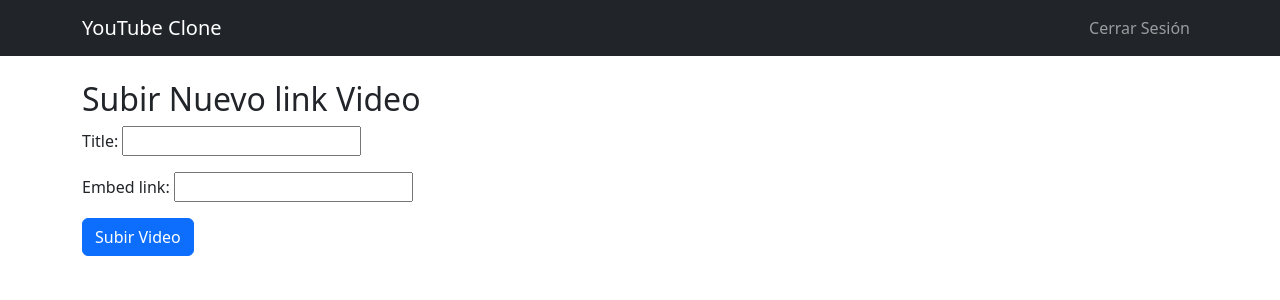
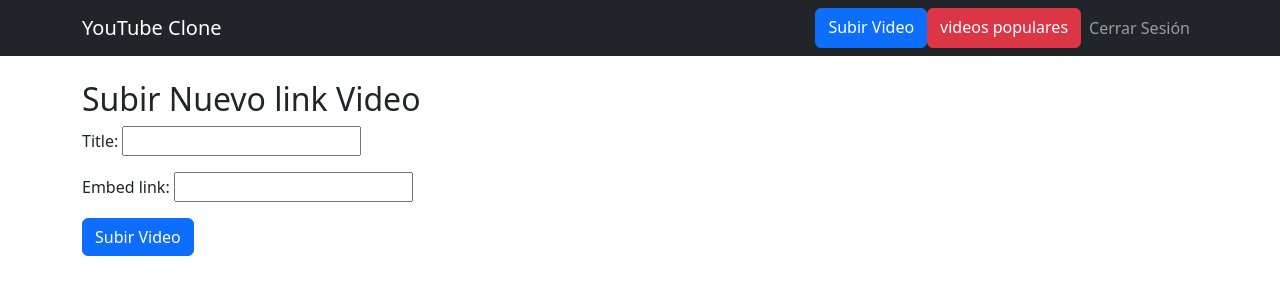
Before and after one commit to juanpablo72/prueba_tecnica_python, a Django app: page /videos/upload/ in a window 1280 px wide. Shown: the top 300 px of the page. Run offline with Django 5.2, Linux system fonts and the light colour scheme; a user stored in the database is signed in.

Commit message:
populary

```diff
--- a/django_app/templates/base.html
+++ b/django_app/templates/base.html
@@ -15,7 +15,8 @@
         <!-- Menú de usuario -->
         <div class="navbar-nav">
           {% if user.is_authenticated %}
-
+          <a class="btn btn-primary" href="{% url 'upload_video' %}">Subir Video</a>
+         <a class="btn btn-danger" href="{% url 'popular_videos' %}">videos populares</a>
           <a class="nav-link" href="{% url 'logout' %}">Cerrar Sesión</a>
           {% else %}
           <a class="nav-link" href="{% url 'login' %}">Iniciar Sesión</a>
--- a/django_app/templates/videos/list.html
+++ b/django_app/templates/videos/list.html
@@ -1,5 +1,5 @@
-{% extends 'base.html' %} {% block title %}Todos los Videos{% endblock %} {%
-block content %}
+{% extends 'base.html' %} {% block title %}Todos los Videos{% endblock %}
+{%block content %}
 <h2>Videos Recientes</h2>
 <div class="row">
   {% for video in videos %}
--- a/django_app/videos/urls.py
+++ b/django_app/videos/urls.py
@@ -2,6 +2,7 @@ from django.urls import path
 from . import views
 
 urlpatterns = [
+    path('popular/', views.popular_videos, name='popular_videos'),#videos populares
     path('upload/', views.upload_video, name='upload_video'),#cargar videos
     path('video/<int:video_id>/', views.video_detail, name='video_detail'),#detalle de videos
     path('video/<int:video_id>/like/', views.like_video, name='like_video'),#like de videos
--- a/django_app/videos/views.py
+++ b/django_app/videos/views.py
@@ -5,16 +5,16 @@ from .forms import *
 from django.shortcuts import get_object_or_404
 from django.db.models import Count
 from django.core.paginator import Paginator, EmptyPage, PageNotAnInteger
+from django.utils import timezone
+from datetime import date
 #home videos
 def home(request):
     videos = Video.objects.annotate(
         total_comments=Count('comments'),
         total_likes=Count('likes')
     ).order_by('?')
-
     paginator = Paginator(videos, 12)
     page = request.GET.get('page')
-
     try:
         videos = paginator.page(page)
     except PageNotAnInteger:
@@ -35,12 +35,58 @@ def upload_video(request):
     else:
         form = VideoUploadForm()
     return render(request, 'videos/upload.html', {'form': form})
+
+@login_required
+def popular_videos(request):
+    today = timezone.now().date()
+    current_month = today.month
+    current_year = today.year
+    current_month_videos = Video.objects.filter(
+        created_at__month=current_month,
+        created_at__year=current_year
+    ).prefetch_related('likes', 'dislikes', 'comments')
+    videos_with_popularity = []
+    for video in current_month_videos:
+        likes = video.likes.count()
+        dislikes = video.dislikes.count()
+        comments = video.comments.count()
+        days_old = (today - video.created_at.date()).days
+        # Calcular popularidad
+        #values
+        ### likes = 10pts
+        ### dislikes = -5pts
+        ### comments = 1pt
+        base_score = (likes * 10) - (dislikes * 5) + comments
+        popularity = base_score * (1 - days_old)
+        videos_with_popularity.append({
+            'video': video,
+            'popularity': popularity
+        })
+    # Ordenar videos
+    sorted_videos = sorted(videos_with_popularity, key=lambda x: -x['popularity'])
+    # Seleccionar top 5
+    top_videos = [item['video'] for item in sorted_videos[:5]]
+    # Manejar empates
+    if len(top_videos) >= 5:
+        first_popularity = sorted_videos[0]['popularity']
+        if all(item['popularity'] == first_popularity for item in sorted_videos[:5]):
+            top_videos = list(current_month_videos.order_by('?')[:5])
+
+    paginator = Paginator(top_videos, 12)
+    page = request.GET.get('page')
+    try:
+        videos = paginator.page(page)
+    except PageNotAnInteger:
+        videos = paginator.page(1)
+    except EmptyPage:
+        videos = paginator.page(paginator.num_pages)
+    return render(request, 'videos/popular.html', {'videos': videos})
+
+
 #detail of videos
-
 def video_detail(request, video_id):
     video = get_object_or_404(Video, id=video_id)
     comments = video.comments.all()
-
     if request.method == 'POST' and request.user.is_authenticated:
         form = CommentForm(request.POST)
         if form.is_valid():
@@ -62,28 +108,22 @@ def video_detail(request, video_id):
 def like_video(request, video_id):
     video = get_object_or_404(Video, id=video_id)
     user = request.user
-
     if video.user_has_disliked(user):
         video.dislikes.remove(user)
-
     if video.user_has_liked(user):
         video.likes.remove(user)
     else:
         video.likes.add(user)
-
     return redirect('video_detail', video_id=video_id)
 #dislike
 @login_required
 def dislike_video(request, video_id):
     video = get_object_or_404(Video, id=video_id)
     user = request.user
-
     if video.user_has_liked(user):
         video.likes.remove(user)
-
     if video.user_has_disliked(user):
         video.dislikes.remove(user)
     else:
         video.dislikes.add(user)
-
     return redirect('video_detail', video_id=video_id)
```
Also changed, not shown: django_app/templates/videos/popular.html (added, +70 -0 lines).
